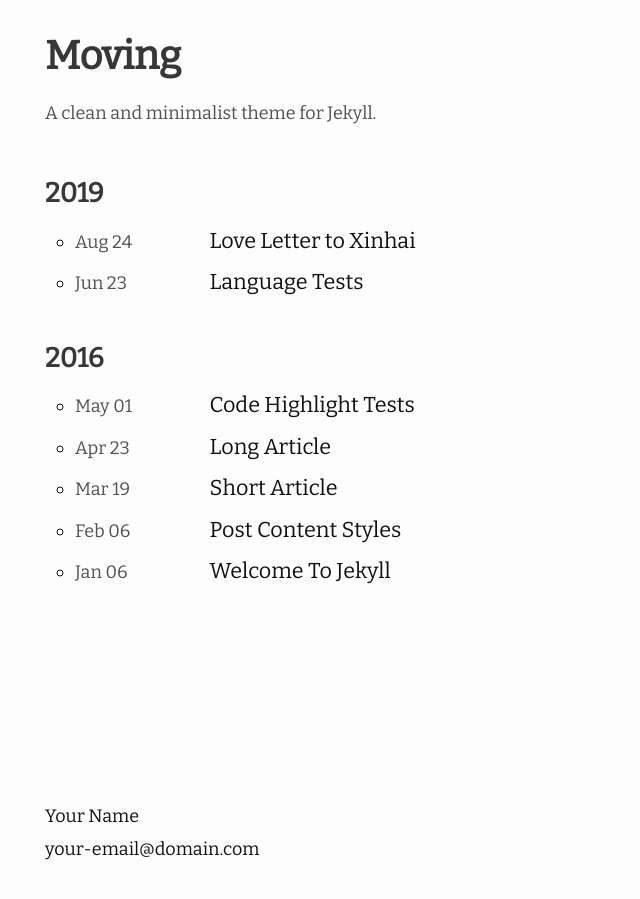
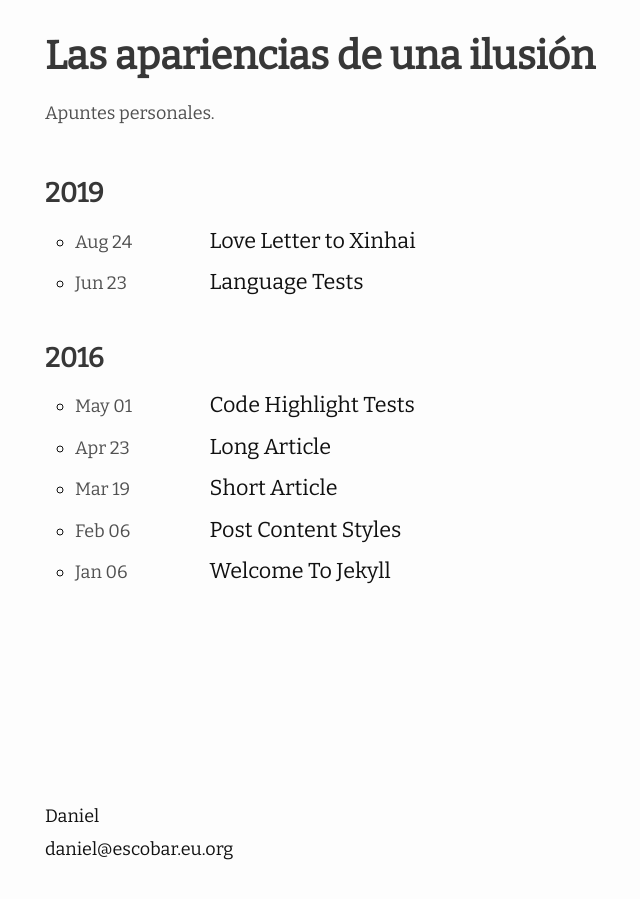
Before and after one commit to daeshu/db, a Jekyll site: the page built from index.md, in a window 1280 px wide. Shown: the whole page, without its empty margins (225-865 px from the left). Built offline with Jekyll 4.4.1, drawn with Linux system fonts in a browser that asks for light colours; nearby versions of some CDN libraries.

Commit message:
Update _config.yml

```diff
--- a/_config.yml
+++ b/_config.yml
@@ -1,9 +1,9 @@
-title: Moving # The title of the blog
-author: Your Name # Your name
-email: your-email@domain.com # your email shown in the footer
-url: http://huangyz.name/moving/ # this is your site's root address.
+title: Las apariencias de una ilusión # The title of the blog
+author: Daniel # Your name
+email: daniel@escobar.eu.org # your email shown in the footer
+url: https://daeshu.github.io/db/ # this is your site's root address.
 description: > # this means to ignore newlines until "show_excerpts:"
-  A clean and minimalist theme for Jekyll.
+  Apuntes personales.
 favicon: "./favicon.ico" # set the favicon of the site
 
 show_excerpts: false # set to true to show excerpts on the homepage
```
